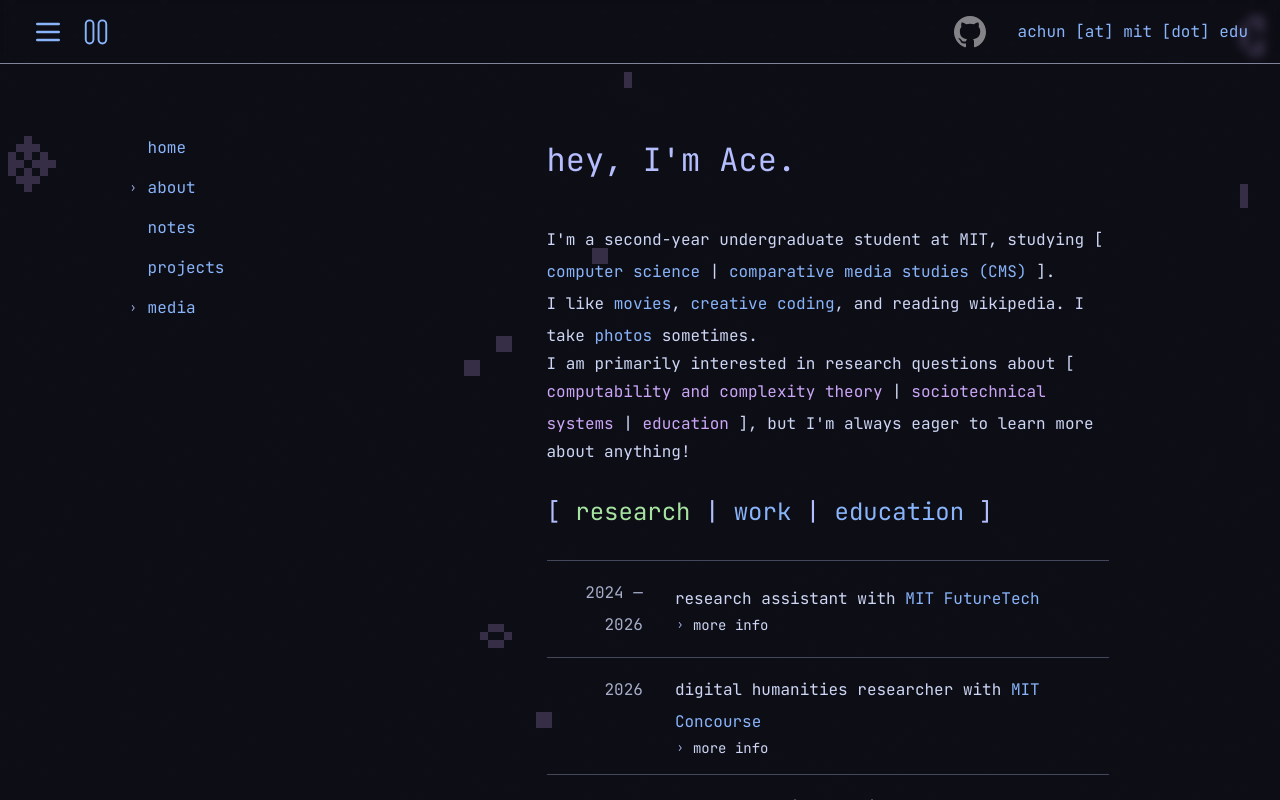
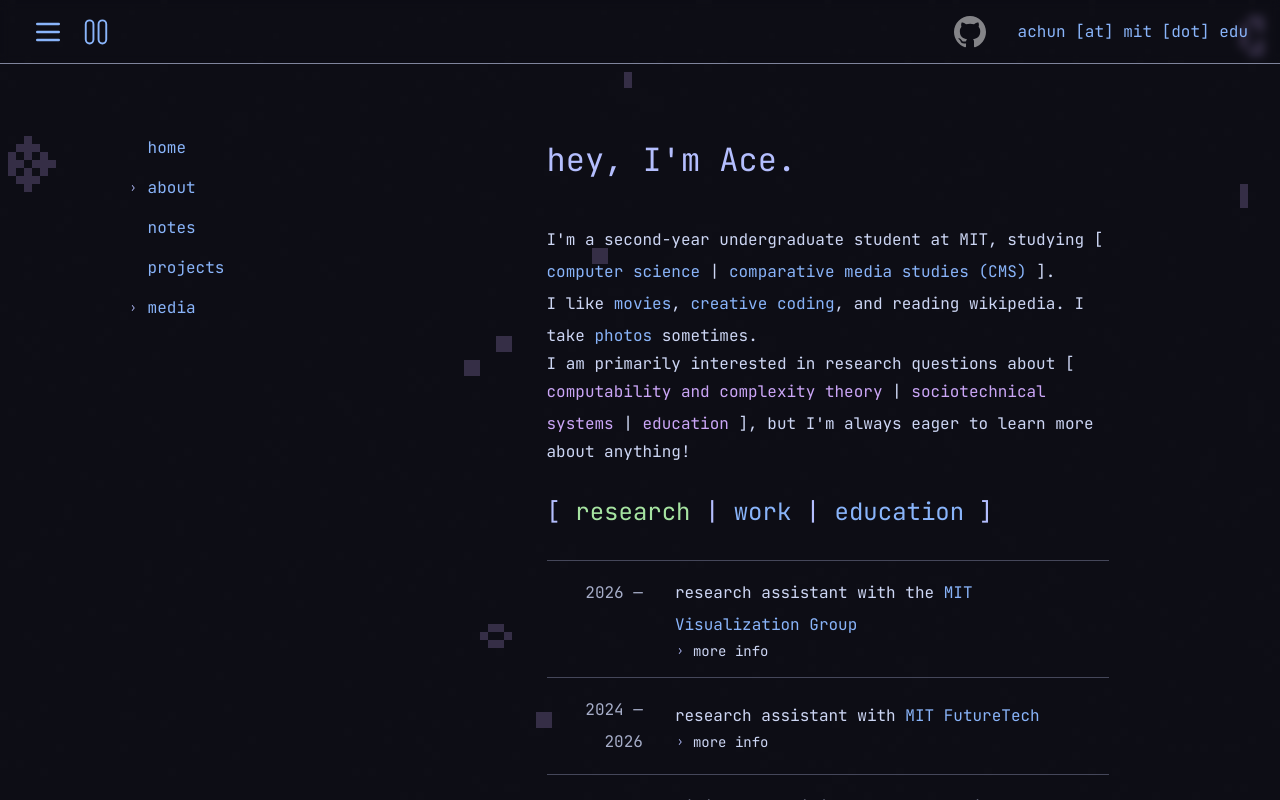
Before and after one commit to cemeterysummoning/website-v2, a SvelteKit app: page /about in a window 1280 px wide. Built offline with nearby package versions, Linux system fonts and the light colour scheme.

Commit message:
update about

```diff
--- a/src/routes/about/+page.svelte
+++ b/src/routes/about/+page.svelte
@@ -48,20 +48,25 @@
             <td>{txt} <a href={link}>{name}</a> <br> <Info info={ls} /></td>
         </tr>
     {/snippet}
+    {@render entry("2026 —", "research assistant with the", "MIT Visualization Group", "https://vis.csail.mit.edu", [
+        'Working with Josh Pollock for GoFish, a library for a formal and declarative visualization grammar',
+        'Designing UIs for robust API documentation'
+    ])}
     {@render entry("2024 — 2026", "research assistant with", "MIT FutureTech", "https://futuretech.mit.edu/", [
         'Worked with Dr. Jayson Lynch as part of the Measuring Progress in Algorithms group',
         'Surveyed and analyzed time and space complexity of quantum algorithms',
         'Contributed complexity data to the Quantum Economic Advantage Calculator'
     ])}
     {@render entry("2026", "digital humanities researcher with", "MIT Concourse", "https://concourse.mit.edu", [
-        "Worked with Dr. Daniel Keliher and Dr. Erica Zimmer",
-        "Developed clustering and temporal trend models over the EEBO-TCP/VEP Early Modern Science collection"
+        "Worked with Dr. Daniel Keliher and Dr. Erica Zimmer, examining the EEBO-TCP/VEP Early Modern Science collection",
+        "Developed clustering and temporal trend models, conducting topological data analysis using methods inspired by Mapper and persistent homology",
+        "Exploring textual influences and developments in early scientific writing, with the goal of extending claims to early modern corpora"
     ])}
     {@render entry("2025", "research assistant with", "MIT IDSS", "https://idss.mit.edu", [
         "Worked with Dr. Crystal Lee and Prof. Catherine D'ignazio",
         'Qualitative research into the proliferation of carceral technologies throughout society'
     ])}
-    {@render entry("2025", "Undergraduate Research Fellow at", "NIST", "https://www.nist.gov/surf", [
+    {@render entry("2025", "undergraduate research fellow at", "NIST", "https://www.nist.gov/surf", [
         'Work as part of the NIST Summer Undergraduate Research Fellowship',
         'Worked with Dr. Justyna Zwolak and Dr. Merritt Losert on optimizing latched readouts of quantum dot hybrid qubits',
         'Designed a U-Net-based image processing pipeline for line and point localization from charge stability diagrams',
@@ -91,6 +96,9 @@
     ])}
     {@render entry("2026", "undergraduate teaching assistant for", "CC.1802: Multivariable Calculus", "https://concourse.mit.edu/class/cc-1802/", [
         "MIT Concourse teaching staff for multivariable calculus, under Daniel Keliher"
+    ])}
+    {@render entry("2025", "tutor with", "MIT HKN", "https://hkn.mit.edu", [
+        "tutored students taking 6.1210: Introduction to Algorithms"
     ])}
     {@render entry("2025 — 2026", "undergraduate scholar with", "MIT SERC", "https://computing.mit.edu/cross-cutting/social-and-ethical-responsibilities-of-computing/SERC-scholars-program/", [
         "Member of the Social and Ethical Responsibilities of Computing Scholars program",
@@ -127,6 +135,13 @@
         </tr>
     {/snippet}
 <table class="md:table-fixed table-auto w-[98%]"><tbody>
+    {@render course("Spring 2026", [
+        '6.1903 — Introduction to Low-level Programming in C and Assembly',
+        '6.1910 — Computation Structures',
+        '6.1220 — Design and Analysis of Algorithms',
+        '6.S058 — Introduction to Computer Vision',
+        '4.602 — Modern Art and Mass Culture',
+    ])}
     {@render course("Fall 2025", [
         '6.4400 — Computer Graphics',
         '18.4041 — Theory of Computation',
@@ -144,7 +159,8 @@
         '18.C06 — Linear Algebra and Optimization',
         '6.1010 — Fundamentals of Programming',
         'CC.5111 — Principles of Chemical Science',
-        'CC.110 — Becoming Human: Ancient Greek Perspectives on the Good Life'
+        'CC.110 — Becoming Human: Ancient Greek Perspectives on the Good Life',
+        '6.2020 — Electronics Project Laboratory'
     ])}
     {@render course("ASEs", [
         '18.03 — Differential Equations',
```
